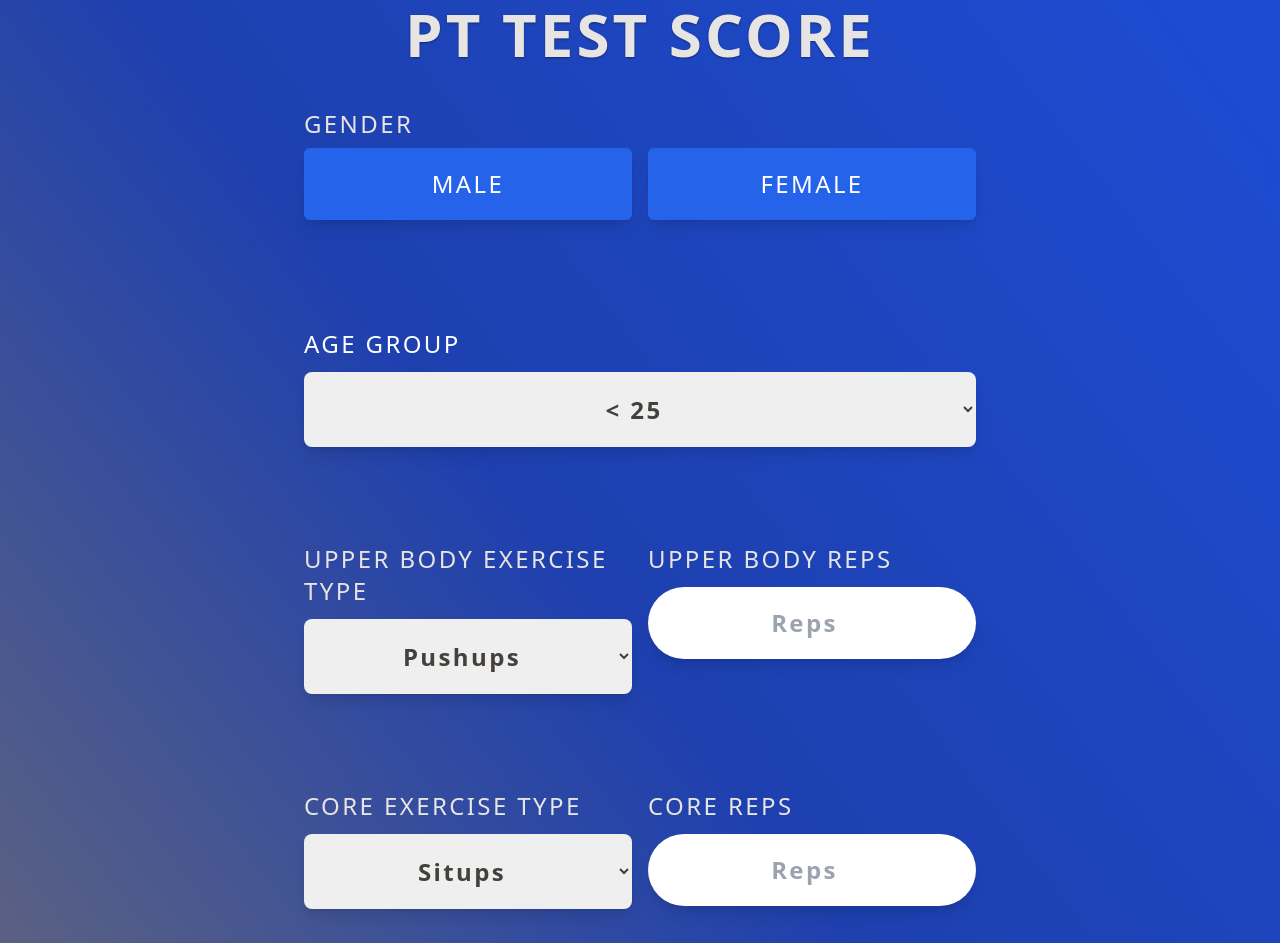
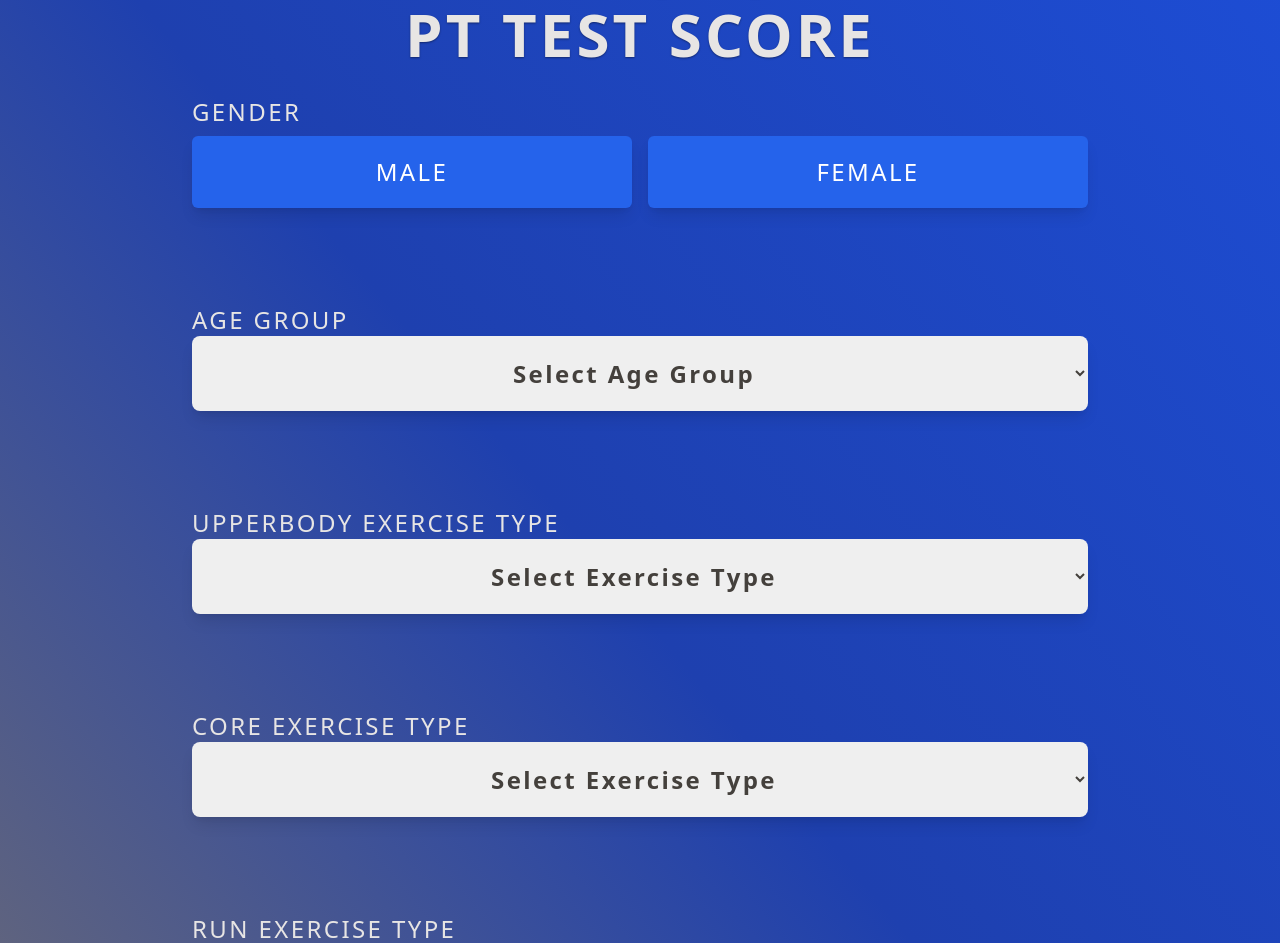
Before and after one commit to ronnieima/usaf-pt-calculator, a React (Vite) app: page / in a window 1280 px wide. Shown: the part 280-1223 px from the top of the page. Built offline with nearby package versions, Linux system fonts and the light colour scheme.

Commit message:
add react hook form

```diff
--- a/package.json
+++ b/package.json
@@ -13,6 +13,7 @@
     "@reduxjs/toolkit": "^1.9.5",
     "react": "^18.2.0",
     "react-dom": "^18.2.0",
+    "react-hook-form": "^7.46.1",
     "react-redux": "^8.1.2"
   },
   "devDependencies": {
--- a/src/components/features/testResults/CoreForm.jsx
+++ /dev/null
@@ -1,25 +0,0 @@
-function CoreForm() {
-  return (
-    <section className="sm:grid sm:grid-cols-2 flex flex-col gap-4">
-      <div>
-        <h3 className="mb-3">Core Exercise Type</h3>
-        <select className="w-full rounded-lg p-5 text-stone-700 shadow-lg font-semibold text-center ">
-          <option value="situps">Situps</option>
-          <option value="crunches">Cross Legged Reverse Crunch</option>
-          <option value="plank">Forearm Plank</option>
-        </select>
-      </div>
-
-      <div>
-        <h3 className="mb-3">Core Reps</h3>
-        <input
-          className="w-full rounded-full p-5 text-stone-700 shadow-lg font-semibold text-center"
-          type="number"
-          placeholder="Reps"
-        />
-      </div>
-    </section>
-  );
-}
-
-export default CoreForm;
--- /dev/null
+++ b/src/components/features/testResults/ExerciseForm.jsx
@@ -0,0 +1,60 @@
+import { useForm } from "react-hook-form";
+
+function ExerciseForm({ type, children }) {
+  const { register, watch } = useForm();
+  const watchExercise = watch(`${type}Exercise`, "");
+  return (
+    <section className="flex flex-col gap-4">
+      <div>
+        <h3 className="uppercase">{type} Exercise Type</h3>
+        <select
+          {...register(`${type}Exercise`, { required: true })}
+          className="w-full rounded-lg p-5 text-stone-700 shadow-lg font-semibold text-center "
+          defaultValue={""}
+        >
+          <option value="" disabled hidden>
+            Select Exercise Type
+          </option>
+          {children}
+        </select>
+      </div>
+
+      {type === "core" && (
+        <div className={watchExercise === "" ? "hidden" : "block"}>
+          <h3>Core {watchExercise === "plank" ? "Plank Time" : "Reps"}</h3>
+          <input
+            {...register("coreResults")}
+            className="w-full rounded-full p-5 text-stone-700 shadow-lg font-semibold text-center"
+            type={watchExercise === "plank" ? "text" : "number"}
+            placeholder={watchExercise === "plank" ? "mm:ss" : "Reps"}
+          />
+        </div>
+      )}
+
+      {type === "upperBody" && (
+        <div className={watchExercise === "" ? "hidden" : "block"}>
+          <h3>Upper Body Reps</h3>
+          <input
+            {...register("upperBodyResults")}
+            className="w-full rounded-full p-5 text-stone-700 shadow-lg font-semibold text-center"
+            type="number"
+            placeholder="Reps"
+          />
+        </div>
+      )}
+
+      {type === "run" && (
+        <div className={watchExercise === "" ? "hidden" : "block"}>
+          <h3>{watchExercise === "shuttle" ? "HAMR Reps" : "Run Time"}</h3>
+          <input
+            className="w-full rounded-full p-5 text-stone-700 shadow-lg font-semibold text-center"
+            type={watchExercise === "shuttle" ? "number" : "text"}
+            placeholder={watchExercise == "shuttle" ? "Reps" : "mm:ss"}
+          />
+        </div>
+      )}
+    </section>
+  );
+}
+
+export default ExerciseForm;
--- a/src/components/features/testResults/Form.jsx
+++ b/src/components/features/testResults/Form.jsx
@@ -1,22 +1,41 @@
+import { useForm } from "react-hook-form";
 import SubmitButton from "../../ui/SubmitButton";
 import AgeSelect from "../userDetails/AgeSelect";
 import GenderSelect from "../userDetails/GenderSelect";
-import CoreForm from "./CoreForm";
-import RunForm from "./RunForm";
-import UpperBodyForm from "./UpperBodyForm";
+
+import React from "react";
+import ExerciseForm from "./ExerciseForm";
 
 function Form() {
+  const { handleSubmit, register } = useForm();
+  const onSubmit = (data, event) => {
+    console.log(data);
+    console.log(event);
+  };
+  const onError = () => console.log("error");
   return (
     <form
-      className="flex flex-col gap-24 max-w-2xl m-auto text-stone-200  text-2xl tracking-widest uppercase mb-3"
-      onSubmit={(e) => e.preventDefault()}
+      className="flex flex-col gap-24 max-w-2xl sm:max-w-4xl m-auto text-stone-200  text-2xl tracking-widest uppercase mb-3"
+      onSubmit={handleSubmit(onSubmit)}
     >
       <GenderSelect />
       <AgeSelect />
 
-      <UpperBodyForm />
-      <CoreForm />
-      <RunForm />
+      <ExerciseForm type="upperBody">
+        <option value="pushups">Pushups</option>
+        <option value="handrelease">Hand Release</option>
+      </ExerciseForm>
+
+      <ExerciseForm type="core">
+        <option value="situps">Situps</option>
+        <option value="crunches">Cross Legged Reverse Crunch</option>
+        <option value="plank">Forearm Plank</option>
+      </ExerciseForm>
+
+      <ExerciseForm type="run">
+        <option value="mile">1.5 Mile Run</option>
+        <option value="shuttle">20 Meter HAMR Shuttle</option>
+      </ExerciseForm>
 
       <SubmitButton />
     </form>
--- a/src/components/features/testResults/RunForm.jsx
+++ /dev/null
@@ -1,32 +0,0 @@
-import { useDispatch, useSelector } from "react-redux";
-import { setRunExercise } from "./testResultsSlice";
-
-function RunForm() {
-  const { runExercise } = useSelector((state) => state.testResults);
-  const dispatch = useDispatch();
-  return (
-    <section className="sm:grid sm:grid-cols-2 flex flex-col gap-4">
-      <div>
-        <h3 className="mb-3">Run Exercise Type</h3>
-        <select
-          className="w-full rounded-lg p-5 text-stone-700 shadow-lg font-semibold text-center "
-          onChange={(e) => dispatch(setRunExercise(e.target.value))}
-        >
-          <option value="mile">1.5 Mile Run</option>
-          <option value="shuttle">20 Meter HAMR Shuttle</option>
-        </select>
-      </div>
-
-      <div>
-        <h3 className="mb-3">{runExercise == "shuttle" ? "Reps" : "Time"}</h3>
-        <input
-          className="w-full rounded-full p-5 text-stone-700 shadow-lg font-semibold text-center"
-          type="number"
-          placeholder="Reps"
-        />
-      </div>
-    </section>
-  );
-}
-
-export default RunForm;
--- a/src/components/features/testResults/UpperBodyForm.jsx
+++ /dev/null
@@ -1,24 +0,0 @@
-function UpperBodyForm() {
-  return (
-    <section className="sm:grid sm:grid-cols-2 flex flex-col gap-4">
-      <div>
-        <h3 className="mb-3">Upper Body Exercise Type</h3>
-        <select className="w-full rounded-lg p-5 text-stone-700 shadow-lg font-semibold text-center ">
-          <option value="pushups">Pushups</option>
-          <option value="handrelease">Hand Release</option>
-        </select>
-      </div>
-
-      <div>
-        <h3 className="mb-3">Upper Body Reps</h3>
-        <input
-          className="w-full rounded-full p-5 text-stone-700 shadow-lg font-semibold text-center"
-          type="number"
-          placeholder="Reps"
-        />
-      </div>
-    </section>
-  );
-}
-
-export default UpperBodyForm;
--- a/src/components/features/userDetails/AgeSelect.jsx
+++ b/src/components/features/userDetails/AgeSelect.jsx
@@ -1,32 +1,29 @@
-import { useDispatch, useSelector } from "react-redux";
-import { setAge } from "./userDetailsSlice";
+import { useForm } from "react-hook-form";
 
 function AgeSelect() {
-  const { age } = useSelector((state) => state.userDetails);
-  const dispatch = useDispatch();
-
+  const { register } = useForm();
   return (
     <div>
-      <h3 className="text-white text-2xl tracking-widest uppercase mb-3">
-        Age Group
-      </h3>
-
+      <label htmlFor="ageGroups">Age Group</label>
       <select
+        id="ageGroups"
         name="ageGroups"
-        className="w-full rounded-lg p-5 text-stone-700 shadow-lg font-semibold text-center "
-        onChange={(e) => {
-          dispatch(setAge(e.target.value));
-        }}
+        className="w-full rounded-lg p-5 text-stone-700 shadow-lg font-semibold text-center"
+        defaultValue=""
+        {...register("ageGroups")}
       >
-        <option value={"<25"}>&lt; 25</option>
-        <option value={"25-29"}>25-29</option>
-        <option value={"30-34"}>30-34</option>
-        <option value={"35-39"}>35-39</option>
-        <option value={"40-44"}>40-44</option>
-        <option value={"45-49"}>45-49</option>
-        <option value={"50-54"}>50-54</option>
-        <option value={"55-59"}>55-59</option>
-        <option value={">60"}>&gt; 60</option>
+        <option value="" disabled hidden>
+          Select Age Group
+        </option>
+        <option value="<25">&lt; 25</option>
+        <option value="25-29">25-29</option>
+        <option value="30-34">30-34</option>
+        <option value="35-39">35-39</option>
+        <option value="40-44">40-44</option>
+        <option value="45-49">45-49</option>
+        <option value="50-54">50-54</option>
+        <option value="55-59">55-59</option>
+        <option value=">60">&gt; 60</option>
       </select>
     </div>
   );
--- a/src/components/features/userDetails/GenderSelect.jsx
+++ b/src/components/features/userDetails/GenderSelect.jsx
@@ -1,31 +1,21 @@
 import { useDispatch, useSelector } from "react-redux";
 import RadioButton from "../../ui/RadioButton";
 import { setGender } from "./userDetailsSlice";
+import { useForm } from "react-hook-form";
+import React from "react";
 
 function GenderSelect() {
-  const { gender } = useSelector((state) => state.userDetails);
   const dispatch = useDispatch();
 
   return (
-    <div className="my-3 uppercase">
-      <h3>Gender</h3>
-      <ul className="grid sm:grid-cols-2 gap-4 text-center">
-        <RadioButton
-          id="male"
-          name="gender"
-          text="male"
-          dispatch={dispatch}
-          value="male"
-        />
-        <RadioButton
-          id="female"
-          name="gender"
-          text="female"
-          value="female"
-          dispatch={dispatch}
-        />
-      </ul>
-    </div>
+    <section className=" uppercase">
+      <label htmlFor="gender">Gender</label>
+
+      <div className="grid sm:grid-cols-2 gap-4 text-center">
+        <RadioButton option="male" name="gender" />
+        <RadioButton option="female" name="gender" />
+      </div>
+    </section>
   );
 }
 
--- a/src/components/ui/RadioButton.jsx
+++ b/src/components/ui/RadioButton.jsx
@@ -1,26 +1,27 @@
-import { setGender } from "../features/userDetails/userDetailsSlice";
+import { useState } from "react";
 
-function RadioButton({ id, name, text, dispatch, value, defaultChecked }) {
+function RadioButton({ option, name }) {
+  const [isChecked, setIsChecked] = useState(false);
+
   return (
-    <li>
+    <>
       <input
         type="radio"
-        id={id}
+        id={option}
+        value={option}
         name={name}
-        className="hidden peer"
-        value={value}
-        onChange={(e) => {
-          console.log(e.target.value);
-          dispatch(setGender(e.target.value));
-        }}
+        className="hidden"
+        onChange={() => setIsChecked(!isChecked)}
       />
       <label
-        htmlFor={id}
-        className="text-white block bg-blue-600 py-5 rounded-md transition-colors peer-checked:bg-stone-800 shadow-lg cursor-pointer uppercase  duration-300 hover:bg-stone-700 mt-2 peer-checked:ring peer-checked:ring-slate-200 "
+        htmlFor={option}
+        className={`text-white block bg-blue-600 py-5 rounded-md transition-colors shadow-lg cursor-pointer uppercase  duration-300 hover:bg-stone-700 mt-2 ${
+          isChecked ? "bg-stone-800 ring ring-slate-200" : ""
+        }`}
       >
-        {text}
+        {option}
       </label>
-    </li>
+    </>
   );
 }
 
```
Also changed, not shown: 1 other file (tests, documents, lock files or other folders).
